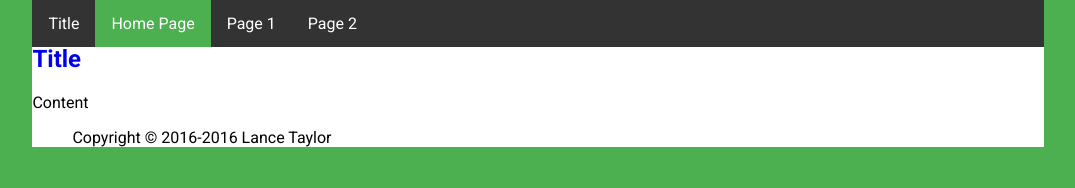
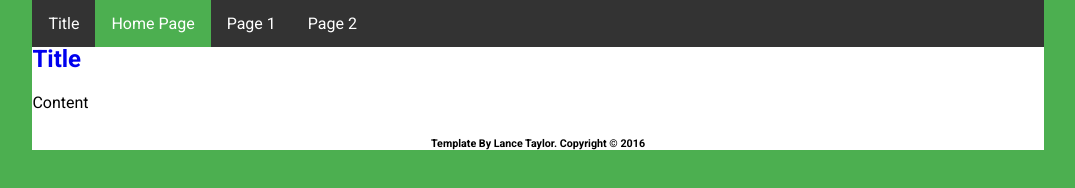
Before and after one commit to HolcombD/20TimeProject, a plain HTML site: page index.html in a window 1280 px wide. Shown: the whole page, without its empty margins (102-1177 px from the left). Drawn offline with Linux system fonts and the light colour scheme.

Commit message:
Update Index.html

```diff
--- a/index.html
+++ b/index.html
@@ -19,9 +19,7 @@
     </ul>
     <h2 id="toprow"><a class="permalink" id="#" href="#.html">Title</a></h2>
     <p>Content</p>
-  <ul style="list-style-type: none;">
-  <li>Copyright &copy; 2016<script>new Date().getFullYear()>2015&&document.write("-"+new Date().getFullYear());</script> Lance Taylor</li>
-  </ul>
+    <h6 id="copyright">Template By Lance Taylor. Copyright &copy; 2016</h6>
   </div>
 </body>
 </html>
```
